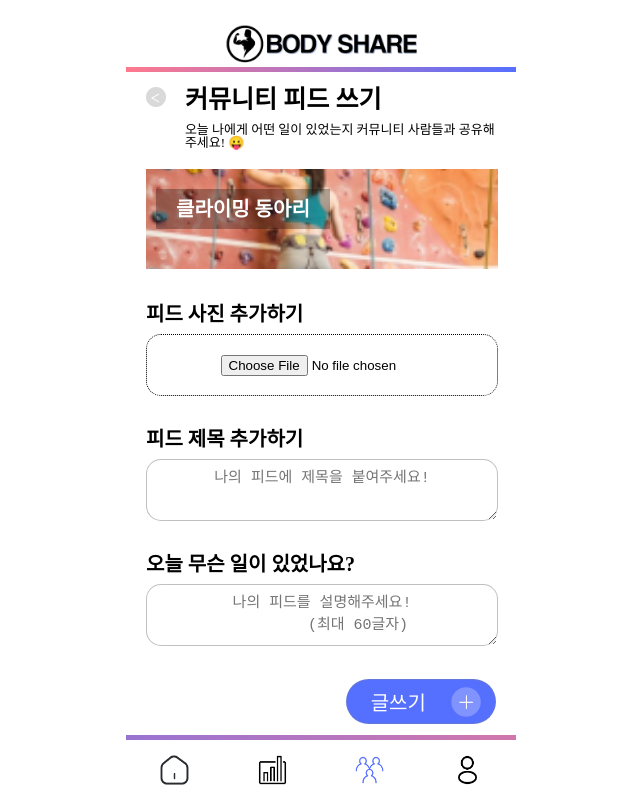
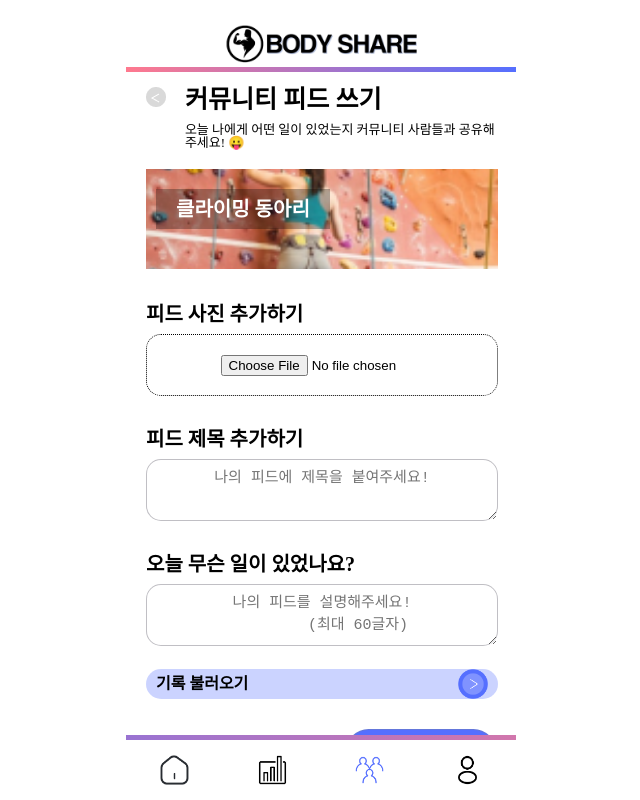
Before and after one commit to UNILION/BodyShare, a React (Create React App) app in the folder BodyShare-app/: page /community/feedAdd in a window 1280 px wide. Shown: the whole page, without its empty margins (319-959 px from the left). Built offline with nearby package versions, Linux system fonts and the light colour scheme.

Commit message:
feat: 목표 불러오기 추가

```diff
--- a/BodyShare-app/src/pages/community/commu/CommuFeedAdd.js
+++ b/BodyShare-app/src/pages/community/commu/CommuFeedAdd.js
@@ -4,6 +4,7 @@ import Button from "../../../components/commons/Button";
 import plus from "../../../assets/Img/buttonplus.png";
 import bannerPic from "../../../assets/Img/card_image2.png";
 import { useNavigate } from "react-router-dom";
+import next from "../../../assets/Img/circletgo.png"
 
 const Container = styled.div`
   padding: 0 20px;
@@ -100,6 +101,27 @@ const FeedTitle = styled.div``;
 
 const FeedContent = styled.div``;
 
+const Target = styled.div`
+  display: grid;
+  grid-template-columns: 1fr 0.1fr;
+  width: 100%;
+  background-color: rgba(85,111,255,0.3);
+  border-radius: 15px;
+`;
+
+const TargetTitle = styled.div`
+  line-height: 30px;
+  padding-left: 10px;
+  font-weight: bold;
+`;
+
+const Next = styled.img`
+  width: 30px;
+  height: 30px;
+  cursor: pointer;
+  padding-right: 10px;
+`;
+
 const CommuFeedAdd = function () {
   const navigate = useNavigate();
   return (
@@ -143,6 +165,11 @@ const CommuFeedAdd = function () {
         (최대 60글자)"
           ></Content>
         </FeedContent>
+
+        <Target>
+          <TargetTitle>기록 불러오기</TargetTitle>
+          <Next src={next} />
+        </Target>
       </Middle>
 
       <Button
```
